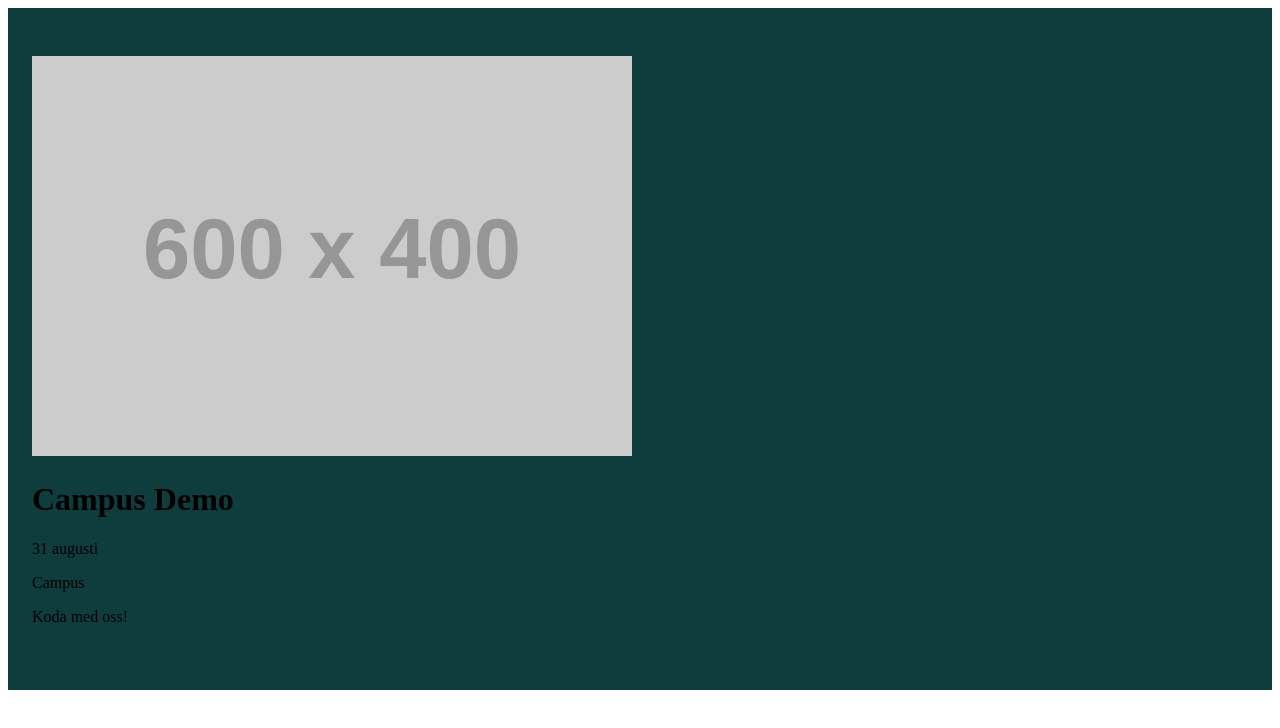
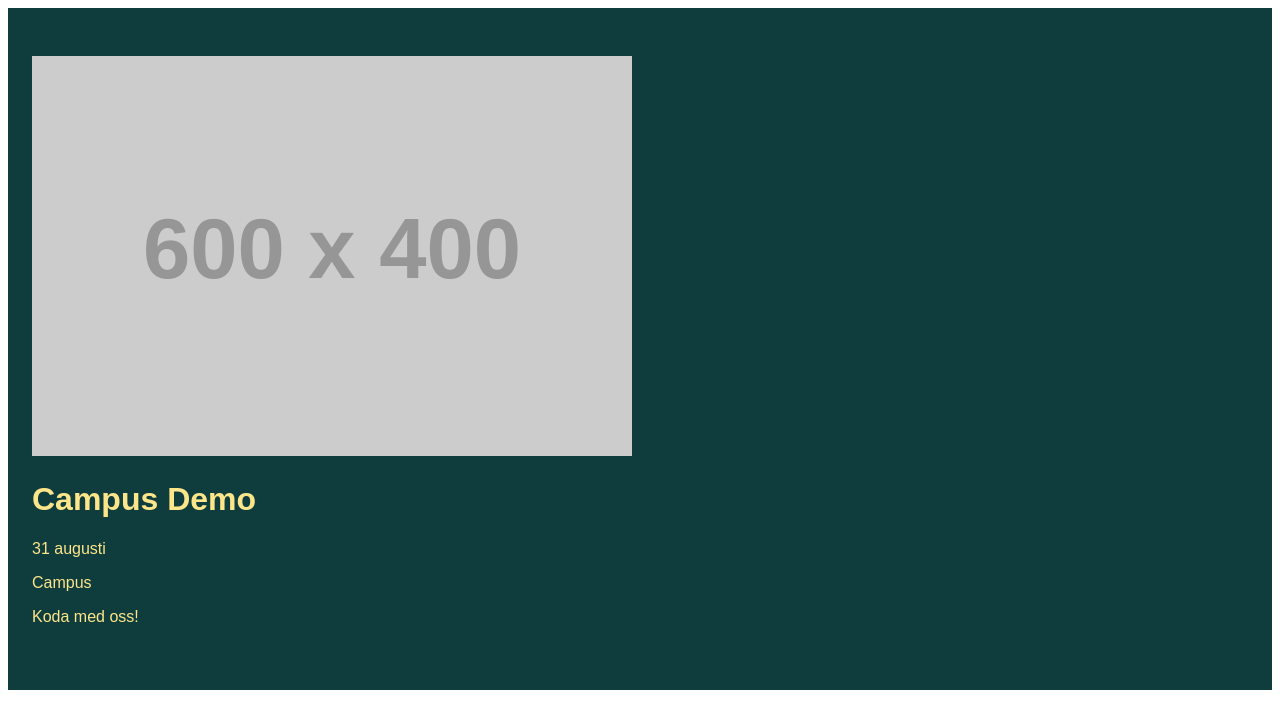
Before and after one commit to paulinahs/v36-hero-camp, a plain HTML site: page index.html in a window 1280 px wide. Drawn offline with Linux system fonts and the light colour scheme; placeholder pictures from the web are drawn by us.

Commit message:
CSS: Manuell styling på varje barn

```diff
--- a/style.css
+++ b/style.css
@@ -2,3 +2,23 @@
     background-color: #0f3d3e;
     padding: 3rem 1.5rem;
 }
+
+.hero h1 {
+    color: #fde68a;
+    font-family: sans-serif;
+}
+
+.hero .datum {
+    color: #fde68a;
+    font-family: sans-serif;
+}
+
+.hero .plats {
+    color: #fde68a;
+    font-family: sans-serif;
+}
+
+.hero .tagline {
+    color: #fde68a;
+    font-family: sans-serif;
+}
```
